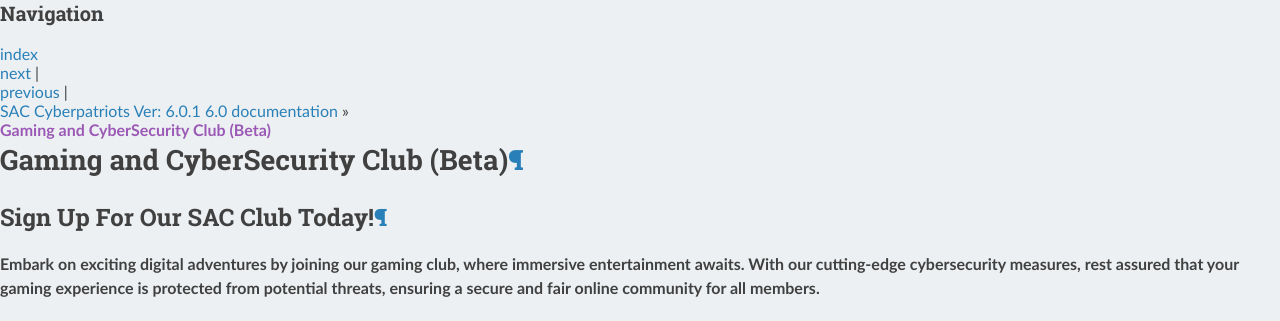
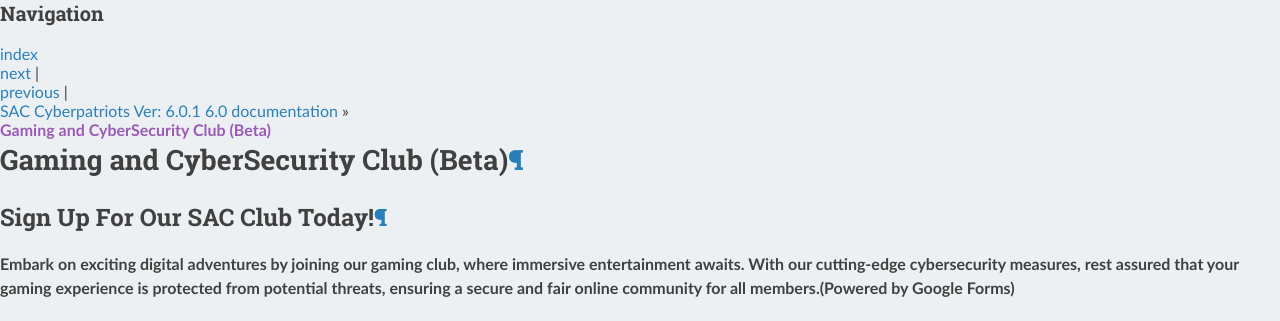
Before and after one commit to natt96z/cybersac, a Sphinx documentation site: the page built from docs/source/cyberclub.rst, in a window 1280 px wide and 900 px high, cut to the strip 0-321 px from the top of the window. Built offline with Sphinx 7.4.7 and the Read the Docs theme 2.0.0, drawn with Linux system fonts in a browser that asks for light colours.

Commit message:
Update cyberclub.rst

```diff
--- a/docs/source/cyberclub.rst
+++ b/docs/source/cyberclub.rst
@@ -3,7 +3,7 @@
 
 Sign Up For Our SAC Club Today!
 ~~~~~~~~~~~~~~~~~~~~~~~~~~~~~~~~~~~~~~~~~~~~~~~~
-**Embark on exciting digital adventures by joining our gaming club, where immersive entertainment awaits. With our cutting-edge cybersecurity measures, rest assured that your gaming experience is protected from potential threats, ensuring a secure and fair online community for all members.**
+**Embark on exciting digital adventures by joining our gaming club, where immersive entertainment awaits. With our cutting-edge cybersecurity measures, rest assured that your gaming experience is protected from potential threats, ensuring a secure and fair online community for all members.(Powered by Google Forms)**
 
 .. raw:: HTML
 
```
